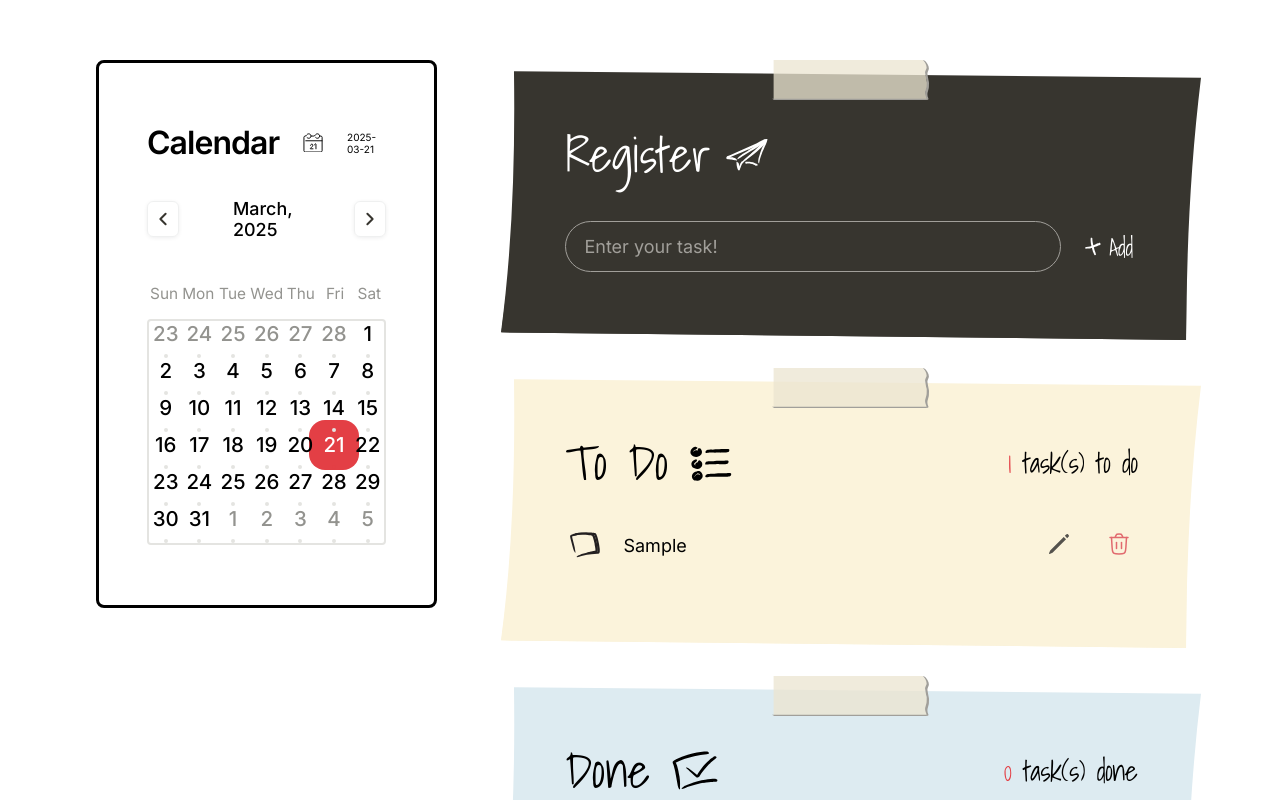
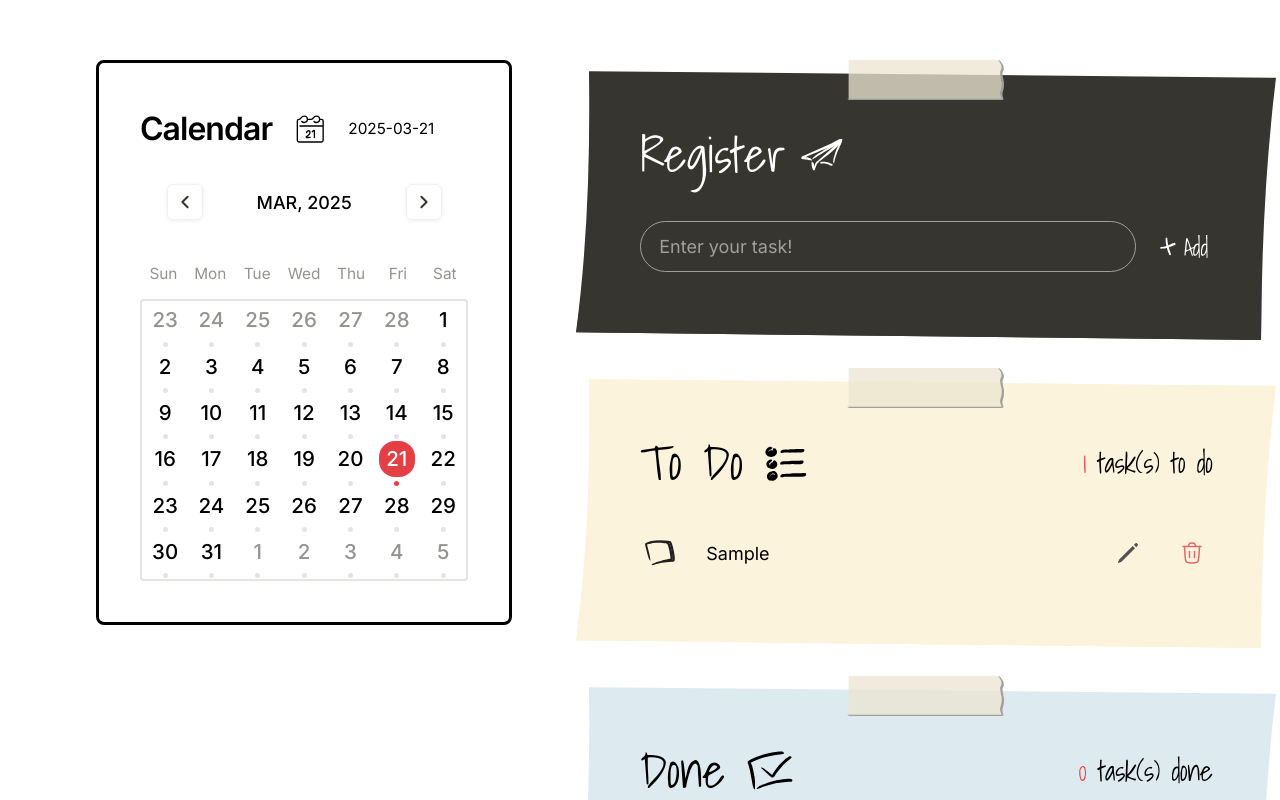
Before and after one commit to CEOS-Developers/react-todo-21th, a React (Vite) app: page / in a window 1280 px wide. Both pictures are taken after typing "Sample" into the empty fields and a click on the button "Add". Shown: the top 800 px of the page. Built offline with nearby package versions, Linux system fonts and the light colour scheme.

Commit message:
fix: 캘린더 및 ToDoList 관련 컴포넌트 내 렌더링 로직 수정 및 적용

```diff
--- a/src/components/Calendar/Calendar.styled.ts
+++ b/src/components/Calendar/Calendar.styled.ts
@@ -3,17 +3,28 @@ import styled, { css } from 'styled-components';
 export const CalendarWrapper = styled.div`
   width: 93.6rem;
   height: 100%;
-  padding: 6rem 4.8rem;
+  padding: clamp(4rem, 3.6vw, 6rem) clamp(2.8rem, 3.2vw, 4.8rem)
+    clamp(2.8rem, 3.2vw, 4.8rem);
 
   border-radius: 8px;
   border: 3px solid ${({ theme }) => theme.colors.Grayscale[500]};
 `;
 
-// Calendar Title Section
-export const CalendarTitleSection = styled.section`
+// Calendar Header Section
+export const CalendarHeaderSection = styled.section`
+  width: 100%;
+  height: fit-content;
+  margin-bottom: 3.6rem;
+
+  display: flex;
+  justify-content: space-between;
+  align-items: center;
+  gap: 2.4rem;
+`;
+
+export const CalendarTitleContainer = styled.div`
   width: fit-content;
   height: fit-content;
-  margin-bottom: 3.6rem;
 
   display: flex;
   align-items: center;
@@ -22,6 +33,15 @@ export const CalendarTitleSection = styled.section`
 
 export const CalendarTitle = styled.h1`
   ${({ theme }) => theme.fontStyles.Header1};
+  color: ${({ theme }) => theme.colors.Grayscale[500]};
+
+  white-space: nowrap;
+`;
+
+export const SelectedFullDate = styled.span`
+  min-width: 12rem;
+
+  ${({ theme }) => theme.fontStyles.Body4};
   color: ${({ theme }) => theme.colors.Grayscale[500]};
 `;
 
@@ -38,8 +58,12 @@ export const DatePickerSection = styled.section`
 `;
 
 export const CurrentMonthYear = styled.a`
+  text-align: center;
+
   ${({ theme }) => theme.fontStyles.Body1};
   color: ${({ theme }) => theme.colors.Grayscale[500]};
+
+  white-space: nowrap;
 `;
 
 const PreviousNextButton = styled.button`
@@ -148,7 +172,7 @@ export const CalendarGridItemLink = styled.a`
   flex-direction: column;
   justify-content: center;
   align-items: center;
-  gap: 0.8rem;
+  gap: 0.4rem;
 `;
 
 export const DayTextBox = styled.div<{
@@ -157,6 +181,18 @@ export const DayTextBox = styled.div<{
 }>`
   position: relative;
 
+  width: clamp(3.2rem, 2.8vw, 4.6rem);
+  height: clamp(3.2rem, 2.8vw, 4.6rem);
+
+  display: flex;
+  justify-content: center;
+  align-items: center;
+
+  border-radius: 16px;
+
+  background: ${({ $isSelected, theme }) =>
+    $isSelected ? theme.colors.Signature.Red_500 : 'transparent'};
+
   ${({ theme }) => theme.fontStyles.Header2}
   color: ${({ $isSelected, $isCurrentMonthDay, theme }) =>
     $isSelected
@@ -164,25 +200,12 @@ export const DayTextBox = styled.div<{
       : $isCurrentMonthDay
         ? theme.colors.Grayscale[500]
         : theme.colors.Grayscale[300]};
-
-  &::before {
-    content: ${({ $isSelected }) => ($isSelected ? '""' : 'none')};
-    position: absolute;
-    top: 50%;
-    left: 50%;
-    transform: translate(-50%, -50%);
-    z-index: -1;
-    width: 5rem;
-    height: 5rem;
-    border-radius: 16px;
-    background: ${({ theme }) => theme.colors.Signature.Red_500};
-  }
 `;
 
 // Logged (UnLogged) Circle
 const Circle = css`
-  width: 4px;
-  height: 4px;
+  width: 5px;
+  height: 5px;
   border-radius: 50%;
 `;
 
--- a/src/components/Calendar/Calendar.tsx
+++ b/src/components/Calendar/Calendar.tsx
@@ -78,12 +78,14 @@ const Calendar = (): JSX.Element => {
 
   return (
     <S.CalendarWrapper>
-      {/* Calendar Title */}
-      <S.CalendarTitleSection>
-        <S.CalendarTitle>Calendar</S.CalendarTitle>
-        <CalendarIcon />
-        {selectedDate}
-      </S.CalendarTitleSection>
+      {/* Calendar Header */}
+      <S.CalendarHeaderSection>
+        <S.CalendarTitleContainer>
+          <S.CalendarTitle>Calendar</S.CalendarTitle>
+          <CalendarIcon />
+        </S.CalendarTitleContainer>
+        <S.SelectedFullDate>{selectedDate}</S.SelectedFullDate>
+      </S.CalendarHeaderSection>
 
       {/* Date Picker */}
       <S.DatePickerSection>
--- a/src/components/Task/Item/TaskItem.styled.ts
+++ b/src/components/Task/Item/TaskItem.styled.ts
@@ -2,7 +2,7 @@ import styled from 'styled-components';
 
 export const TaskItemContainer = styled.li`
   width: 100%;
-  height: fit-content;
+  min-height: 5.6rem;
 
   display: flex;
   align-items: center;
@@ -23,11 +23,20 @@ export const InvisibleCheckboxInput = styled.input`
   display: none;
 `;
 
-export const TaskContent = styled.span<{ $isCompleted: boolean }>`
-  flex-grow: 1;
-
+export const TaskEditForm = styled.form`
   width: 100%;
   height: fit-content;
+
+  display: flex;
+  align-items: center;
+`;
+
+export const TaskContent = styled.span<{
+  $isCompleted: boolean;
+}>`
+  width: 100%;
+  height: fit-content;
+  padding: 0.8rem;
   margin-left: 1.8rem;
 
   ${({ theme }) => theme.fontStyles.Body5}
@@ -35,9 +44,39 @@ export const TaskContent = styled.span<{ $isCompleted: boolean }>`
     $isCompleted ? theme.colors.Grayscale[200] : theme.colors.Grayscale[500]};
 `;
 
+export const TaskEditInput = styled.input<{ $isEditing: boolean }>`
+  width: 100%;
+  height: fit-content;
+  padding: 0.8rem;
+  margin-left: 1.8rem;
+
+  border-bottom: 1.5px solid ${({ theme }) => theme.colors.Grayscale[300]};
+
+  ${({ theme }) => theme.fontStyles.Body5}
+  color: ${({ theme }) => theme.colors.Grayscale[500]};
+`;
+
+export const SaveCancelButton = styled.button`
+  width: fit-content;
+  height: fit-content;
+  padding: 0.8rem 0;
+
+  ${({ theme }) => theme.fontStyles.Body3};
+  font-size: 2.2rem;
+`;
+
+export const SaveButton = styled(SaveCancelButton)`
+  color: ${({ theme }) => theme.colors.Grayscale[200]};
+`;
+
+export const CancelButton = styled(SaveCancelButton)`
+  color: ${({ theme }) => theme.colors.Signature.Red_500};
+`;
+
 export const TaskControls = styled.div`
   width: fit-content;
   height: fit-content;
+  margin-left: 1.8rem;
 
   display: flex;
   align-items: center;
@@ -47,4 +86,7 @@ export const TaskControls = styled.div`
 export const TaskControlButton = styled.button`
   width: fit-content;
   height: fit-content;
+  padding: 0.8rem;
+
+  display: flex;
 `;
--- a/src/components/Task/Item/TaskItem.tsx
+++ b/src/components/Task/Item/TaskItem.tsx
@@ -1,4 +1,5 @@
 import { JSX } from 'react/jsx-runtime';
+import { useState } from 'react';
 
 import {
   CheckboxIcon,
@@ -13,13 +14,39 @@ type TaskItemProps = {
   content: string;
   isCompleted: boolean;
   toggleTask: () => void;
+  deleteTask: () => void;
+  updateTask: (newContent: string) => void;
 };
 
 const TaskItem = ({
   content,
   isCompleted,
   toggleTask,
+  deleteTask,
+  updateTask,
 }: TaskItemProps): JSX.Element => {
+  const [isEditing, setIsEditing] = useState<boolean>(false);
+  const [editedContent, setEditedContent] = useState<string>(content);
+
+  const handleContentChange = (e: React.ChangeEvent<HTMLInputElement>) => {
+    setEditedContent(e.target.value);
+  };
+
+  const handleEditClick = () => {
+    setIsEditing(true);
+  };
+
+  const handleCancelClick = () => {
+    setIsEditing(false);
+  };
+
+  const handleSaveClick = (e: React.FormEvent<HTMLFormElement>) => {
+    e.preventDefault();
+
+    updateTask(editedContent);
+    setIsEditing(false);
+  };
+
   return (
     <S.TaskItemContainer>
       <S.CheckboxLabel>
@@ -27,15 +54,34 @@ const TaskItem = ({
         <CheckboxIcon />
         {isCompleted && <CheckIcon />}
       </S.CheckboxLabel>
+
+      {isEditing ? (
+        <S.TaskEditForm onSubmit={handleSaveClick}>
+          <S.TaskEditInput
+            type="text"
+            value={editedContent}
+            onChange={handleContentChange}
+            $isEditing={isEditing}
+            autoFocus
+          />
+          <S.TaskControls>
+            <S.SaveButton type="submit">Save</S.SaveButton>
+            <S.CancelButton onClick={handleCancelClick}>Cancel</S.CancelButton>
+          </S.TaskControls>
+        </S.TaskEditForm>
+      ) : (
+        <>
           <S.TaskContent $isCompleted={isCompleted}>{content}</S.TaskContent>
           <S.TaskControls>
-        <S.TaskControlButton>
+            <S.TaskControlButton onClick={handleEditClick}>
               <PencilIcon />
             </S.TaskControlButton>
-        <S.TaskControlButton>
+            <S.TaskControlButton onClick={deleteTask}>
               <TrashIcon />
             </S.TaskControlButton>
           </S.TaskControls>
+        </>
+      )}
     </S.TaskItemContainer>
   );
 };
--- a/src/components/Task/List/TaskList.styled.ts
+++ b/src/components/Task/List/TaskList.styled.ts
@@ -4,7 +4,7 @@ export const TaskListSection = styled.section`
   flex-grow: 1;
 
   width: 100%;
-  height: 100%;
+  height: fit-content;
 
   overflow: scroll;
 
--- a/src/components/Task/List/TaskList.tsx
+++ b/src/components/Task/List/TaskList.tsx
@@ -14,25 +14,29 @@ type TaskListProps = {
 };
 
 const TaskList = ({ tasks }: TaskListProps): JSX.Element => {
-  const { toggleTask } = useTasks();
+  const { toggleTask, deleteTask, updateTask } = useTasks();
   const { selectedDate } = useDate();
 
   return (
     <S.TaskListSection>
-      <S.TaskListContainer>
-        {tasks.length > 0 ? (
-          tasks.map((task) => (
+      {tasks.length > 0 ? (
+        <S.TaskListContainer>
+          {tasks.map((task) => (
             <TaskItem
               key={task.id}
               content={task.content}
               isCompleted={task.completed}
               toggleTask={() => toggleTask(selectedDate, task.id)}
+              deleteTask={() => deleteTask(selectedDate, task.id)}
+              updateTask={(newContent) =>
+                updateTask(selectedDate, task.id, newContent)
+              }
             />
-          ))
-        ) : (
-          <S.EmptyTask>No Tasks To Do!</S.EmptyTask>
-        )}
-      </S.TaskListContainer>
+          ))}
+        </S.TaskListContainer>
+      ) : (
+        <S.EmptyTask>No Tasks To Do!</S.EmptyTask>
+      )}
     </S.TaskListSection>
   );
 };
--- a/src/components/ToDoList/ToDo/ToDo.styled.ts
+++ b/src/components/ToDoList/ToDo/ToDo.styled.ts
@@ -1,6 +1,6 @@
 import styled from 'styled-components';
 
-export const ToDoHeader = styled.div`
+export const ToDoHeaderSection = styled.section`
   width: 100%;
   height: fit-content;
   margin-bottom: 2.4rem;
@@ -11,7 +11,7 @@ export const ToDoHeader = styled.div`
   gap: 2.4rem;
 `;
 
-export const ToDoTitleSection = styled.section`
+export const ToDoTitleContainer = styled.div`
   width: fit-content;
   height: fit-content;
 
--- a/src/components/ToDoList/ToDo/ToDo.tsx
+++ b/src/components/ToDoList/ToDo/ToDo.tsx
@@ -16,13 +16,13 @@ type ToDoProps = {
 const ToDo = ({ toDoList }: ToDoProps): JSX.Element => {
   return (
     <Postit paperColor="#FBF3DB">
-      <S.ToDoHeader>
-        <S.ToDoTitleSection>
+      <S.ToDoHeaderSection>
+        <S.ToDoTitleContainer>
           <S.ToDoTitle>To Do</S.ToDoTitle>
           <ListIcon />
-        </S.ToDoTitleSection>
+        </S.ToDoTitleContainer>
         <TaskCount taskCount={toDoList.length} />
-      </S.ToDoHeader>
+      </S.ToDoHeaderSection>
 
       {/* To Do List */}
       <TaskList tasks={toDoList} />
--- a/src/constants/calendar.ts
+++ b/src/constants/calendar.ts
@@ -1,16 +1,16 @@
 export const DAY_LIST = ['Sun', 'Mon', 'Tue', 'Wed', 'Thu', 'Fri', 'Sat'];
 
 export const MONTH_NAMES = [
-  'January',
-  'February',
-  'March',
-  'April',
-  'May',
-  'June',
-  'July',
-  'August',
-  'September',
-  'October',
-  'November',
-  'December',
+  'JAN',
+  'FEB',
+  'MAR',
+  'APR',
+  'MAY',
+  'JUN',
+  'JUL',
+  'AUG',
+  'SEP',
+  'OCT',
+  'NOV',
+  'DEC',
 ];
--- a/src/pages/Home.tsx
+++ b/src/pages/Home.tsx
@@ -1,12 +1,11 @@
 import { JSX } from 'react/jsx-runtime';
-import { useEffect, useState } from 'react';
+import { useMemo } from 'react';
 
 import Calendar from '@/components/Calendar/Calendar';
 import Register from '@/components/ToDoList/Register/Register';
 import ToDo from '@/components/ToDoList/ToDo/ToDo';
 import Done from '@/components/ToDoList/Done/Done';
 
-import { Task } from '@/types/task';
 import { useDate } from '@/hooks/useDate';
 import { useTasks } from '@/hooks/useTasks';
 
@@ -16,17 +15,19 @@ const Home = (): JSX.Element => {
   const { selectedDate } = useDate();
   const { tasksByDate } = useTasks();
 
-  const [toDoList, setToDoList] = useState<Task[]>([]);
-  const [doneList, setDoneList] = useState<Task[]>([]);
+  const selectedDateTask = useMemo(
+    () => tasksByDate[selectedDate] ?? [],
+    [tasksByDate, selectedDate]
+  );
 
-  useEffect(() => {
-    const selectedDateTask = tasksByDate[selectedDate] ?? [];
-    const toDoList = selectedDateTask.filter((task) => !task.completed);
-    const doneTask = selectedDateTask.filter((task) => task.completed);
-
-    setToDoList(toDoList);
-    setDoneList(doneTask);
-  }, [selectedDate, tasksByDate]);
+  const toDoList = useMemo(
+    () => selectedDateTask.filter((task) => !task.completed),
+    [selectedDateTask]
+  );
+  const doneList = useMemo(
+    () => selectedDateTask.filter((task) => task.completed),
+    [selectedDateTask]
+  );
 
   return (
     <S.HomeContainer>
```
Lines whose indentation alone changed are shown as unchanged.
